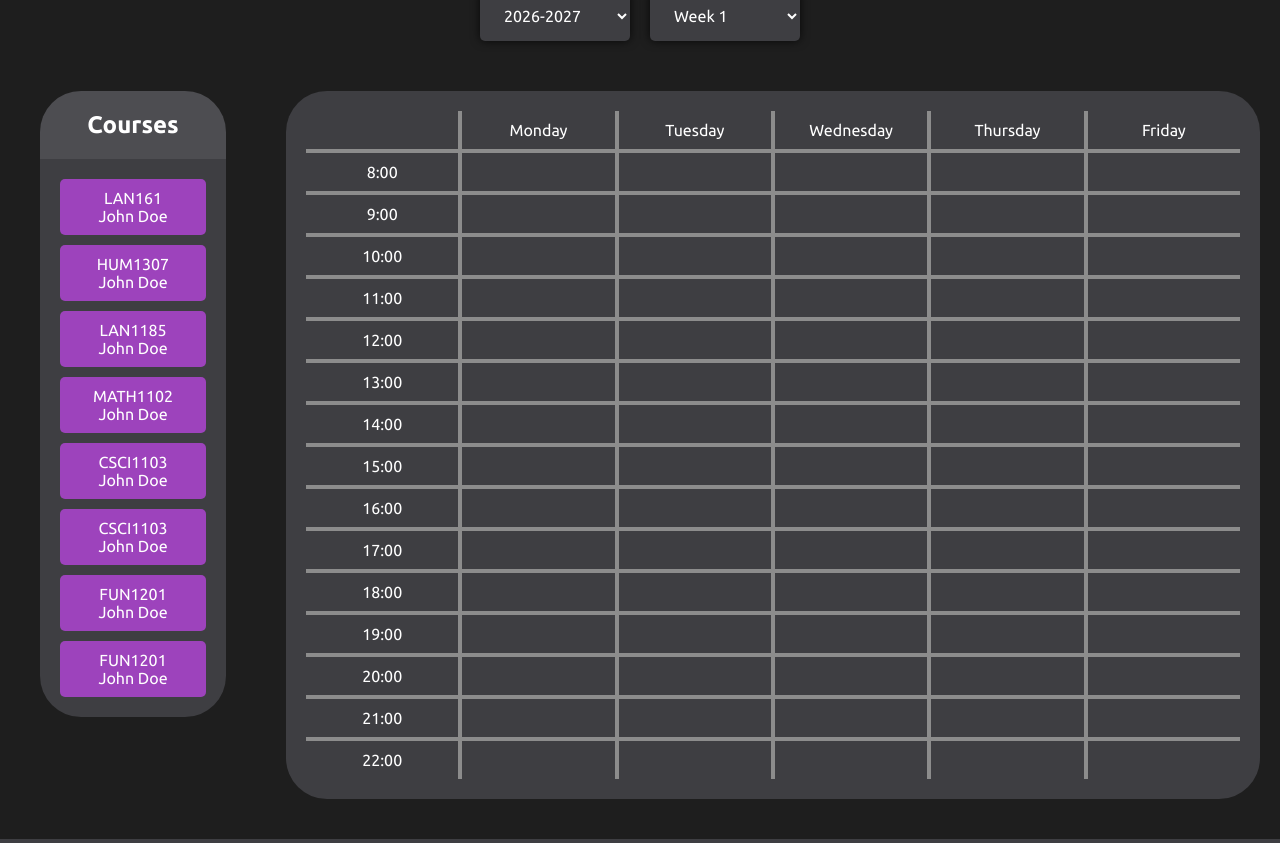
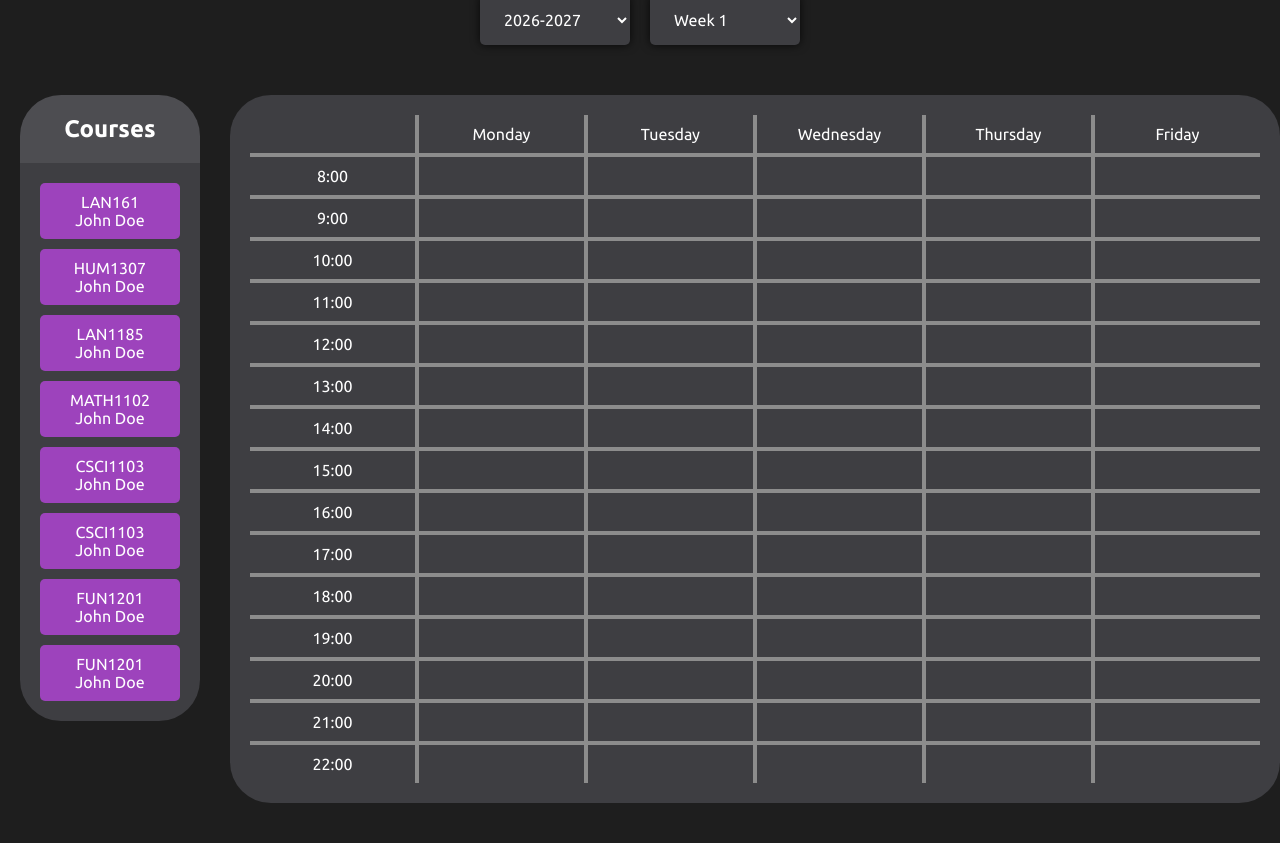
Before and after one commit to Raimbek-pro/wehack2024, a Django app: page / in a window 1280 px wide. Run offline with Django 5.2, Linux system fonts and the light colour scheme; some libraries are stand-ins or nearby versions.

Commit message:
Added courses min-height and scaling problem solved

```diff
--- a/calendar2024/calendarapp2024/static/stylesheet.css
+++ b/calendar2024/calendarapp2024/static/stylesheet.css
@@ -12,11 +12,13 @@ body {
     font-family: "Ubuntu", sans-serif;
 }
 #main-container {
-    display: flex;
-    flex-direction: row;
-    width: calc(100% - 40px); /* Subtracting 20px margin from both sides */
-    height: calc(100vh - 40px); /* Subtracting 20px margin from top and bottom */
+    display: grid;
+    grid-template-columns: 1fr 6fr; /* Adjust as needed */
+    width: 100%;
+    height: 90vh;
     margin: 20px;
+    box-sizing: border-box;
+    grid-gap: 10px;
 }
 #academic-year-week {
     display: flex;
@@ -50,7 +52,7 @@ body {
 #side-bar {
     display: flex;
     flex-direction: column;
-    width: 15%; /* Adjust as needed */
+    width: 90%; /* Adjust as needed */
     padding: 20px;
     margin-right: 20px;
     height: 100%; /* Add this line to make the side-bar fill its parent's height */
@@ -73,6 +75,7 @@ body {
     border-radius: 0px 0px 41px 41px;
     padding: 20px;
     gap: 10px;
+    min-height: 200px;
 }
 
 .course {
```
